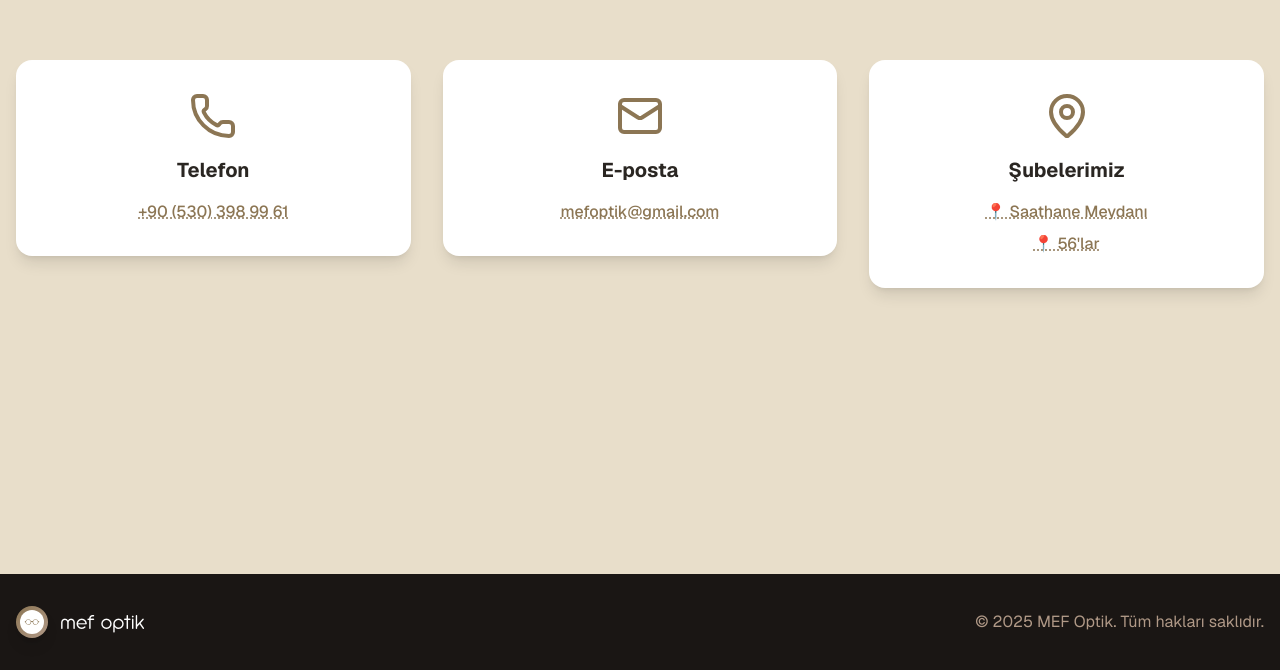
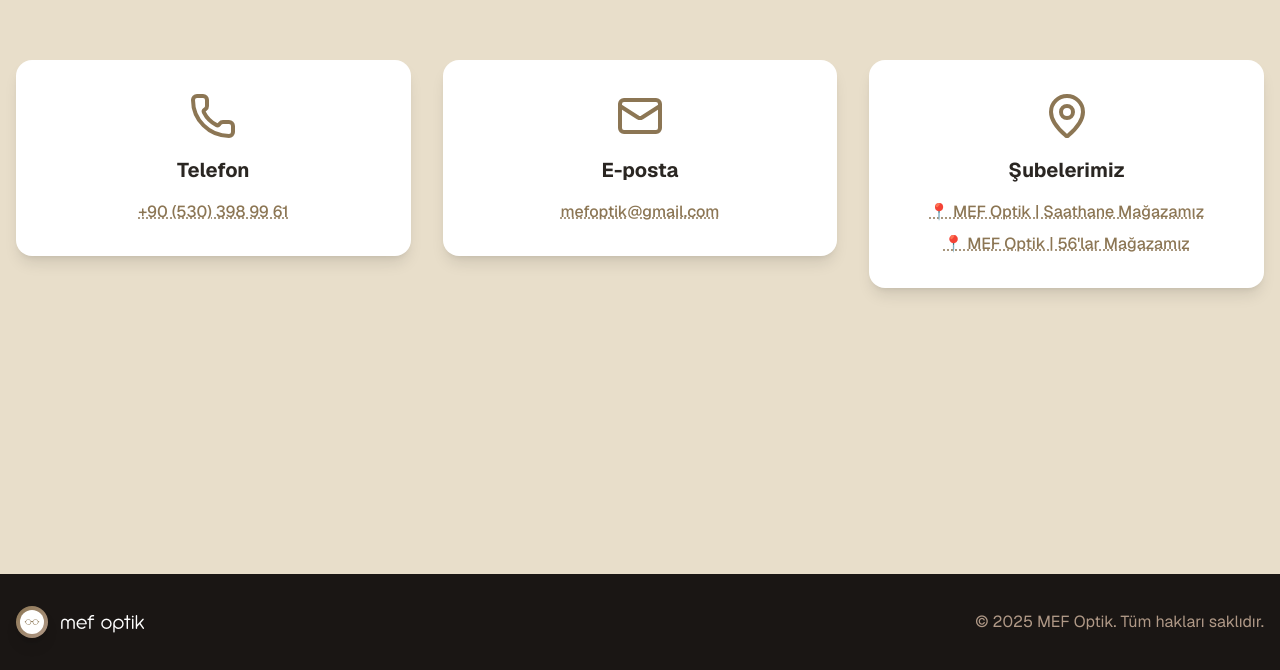
Before and after one commit to rafetmer/mefoptik, a Next.js app: page / in a window 1280 px wide. Shown: the part 10346-11016 px from the top of the page. Built offline with nearby package versions, Linux system fonts and the light colour scheme.

Commit message:
analytics added and style changes

```diff
--- a/app/layout.tsx
+++ b/app/layout.tsx
@@ -1,6 +1,8 @@
 import type { Metadata } from "next";
 import { Geist, Geist_Mono } from "next/font/google";
 import localFont from "next/font/local";
+import { SpeedInsights } from '@vercel/speed-insights/next'
+import { Analytics } from '@vercel/analytics/react'
 import "./globals.css";
 
 const geistSans = Geist({
@@ -103,6 +105,8 @@
         suppressHydrationWarning
       >
         {children}
+        <SpeedInsights />
+        <Analytics />
       </body>
     </html>
   );
--- a/app/page.tsx
+++ b/app/page.tsx
@@ -321,12 +321,12 @@
             <nav className="p-6 bg-white" style={{ backgroundColor: '#ffffff' }}>
               <div className="space-y-2">
                 {[
-                  { href: "#home", label: "Ana Sayfa", icon: "🏠" },
-                  { href: "#hakkinda", label: "Hakkında", icon: "ℹ️" },
-                  { href: "#vizyon", label: "Vizyonumuz", icon: "🎯" },
-                  { href: "#markalar", label: "Markalar", icon: "🏷️" },
-                  { href: "#blog", label: "S&C", icon: "❓" },
-                  { href: "#iletisim", label: "İletişim", icon: "📞" },
+                  { href: "#home", label: "Ana Sayfa", icon: "•" },
+                  { href: "#hakkinda", label: "Hakkında", icon: "•" },
+                  { href: "#vizyon", label: "Vizyonumuz", icon: "•" },
+                  { href: "#markalar", label: "Markalar", icon: "•" },
+                  { href: "#blog", label: "S&C", icon: "•" },
+                  { href: "#iletisim", label: "İletişim", icon: "•" },
                 ].map((item, index) => (
                   <Link
                     key={item.href}
@@ -337,7 +337,7 @@
                     }`}
                     style={{ animationDelay: `${index * 50}ms` }}
                   >
-                    <span className="text-xl">{item.icon}</span>
+                    <span className="text-2xl font-bold text-mef-brown" style={{ fontFamily: 'Georgia, serif' }}>{item.icon}</span>
                     <span className="text-lg">{item.label}</span>
                   </Link>
                 ))}
@@ -490,7 +490,7 @@
                         />
                         <div className="absolute inset-0 bg-black/20 rounded-lg opacity-0 group-hover:opacity-100 transition-opacity duration-300 flex items-center justify-center">
                           <div className="bg-white/90 px-4 py-2 rounded-full">
-                            <p className="text-mef-dark font-medium">📍 MEF Optik Mağazamız</p>
+                            <p className="text-mef-dark font-medium">📍 MEF Optik | Saathane Mağazamız</p>
                           </div>
                         </div>
                       </a>
@@ -743,7 +743,7 @@
                         />
                         <div className="absolute inset-0 bg-black/20 rounded-2xl opacity-0 group-hover:opacity-100 transition-opacity duration-300 flex items-center justify-center">
                           <div className="bg-white/90 px-4 py-2 rounded-full">
-                            <p className="text-mef-dark font-medium">📍 56&apos;lar Şubesi</p>
+                            <p className="text-mef-dark font-medium">📍 MEF Optik | 56&apos;lar Şubesi</p>
                           </div>
                         </div>
                       </a>
@@ -1092,7 +1092,7 @@
                           rel="noopener noreferrer"
                           className="block text-mef-brown hover:text-mef-dark transition-colors underline decoration-dotted font-medium"
                         >
-                          📍 Saathane Meydanı
+                          📍 MEF Optik | Saathane Mağazamız
                         </a>
                         <a
                           href="https://maps.google.com/?q=56lar+Samsun"
@@ -1100,7 +1100,7 @@
                           rel="noopener noreferrer"
                           className="block text-mef-brown hover:text-mef-dark transition-colors underline decoration-dotted font-medium"
                         >
-                          📍 56&apos;lar
+                          📍 MEF Optik | 56&apos;lar Mağazamız
                         </a>
                       </div>
                     </div>
--- a/package.json
+++ b/package.json
@@ -10,6 +10,8 @@
   },
   "dependencies": {
     "@radix-ui/react-slot": "^1.2.3",
+    "@vercel/analytics": "^1.5.0",
+    "@vercel/speed-insights": "^1.2.0",
     "autoprefixer": "^10.4.21",
     "class-variance-authority": "^0.7.1",
     "clsx": "^2.1.1",
```
Also changed, not shown: 1 other file (tests, documents, lock files or other folders).
